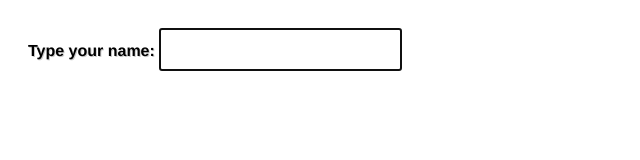
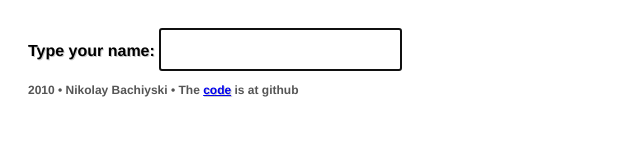
Before and after one commit to nb/periodic-name, a plain HTML site: page index.html in a window 1280 px wide. Shown: the whole page, without its empty margins (0-640 px from the left). Drawn offline with nearby package versions, Linux system fonts and the light colour scheme.

Commit message:
Add footer with a link to github

```diff
--- a/index.html
+++ b/index.html
@@ -69,6 +69,11 @@ hero
                 font-size: 20px;
             }
             .next {
+                color: #555;
+            }
+            #footer {
+                font-size: 12px;
+                text-shadow: none;
                 color: #555;
             }
         </style>
@@ -161,5 +166,6 @@ hero
             <div id="results"></div>
             <div style="clear: both;"></div>
         </div>
+        <p id="footer">2010 • Nikolay Bachiyski • The <a href="http://github.com/nb/periodic-name">code</a> is at github</p>
     </body>
 </html>
```
